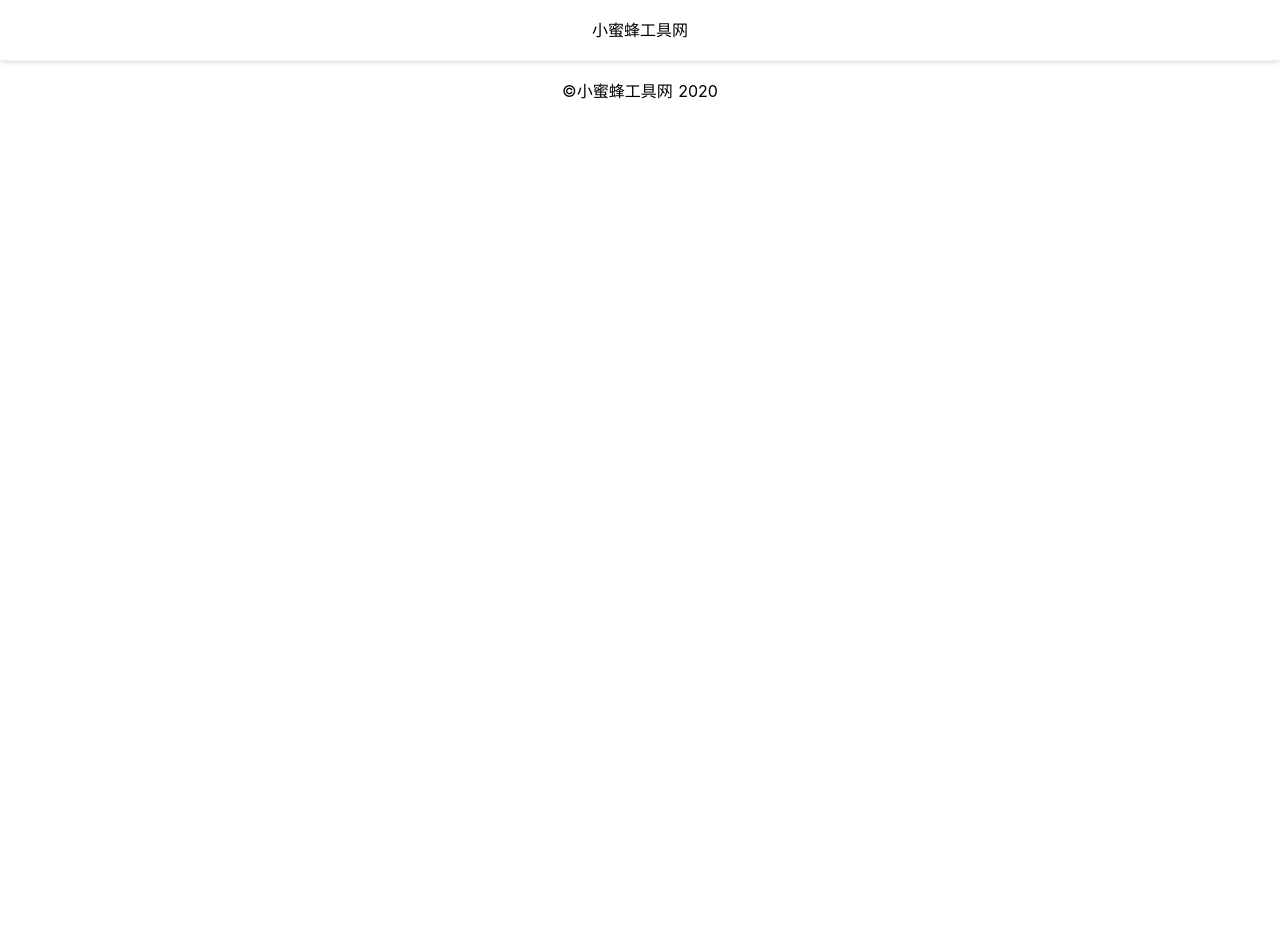
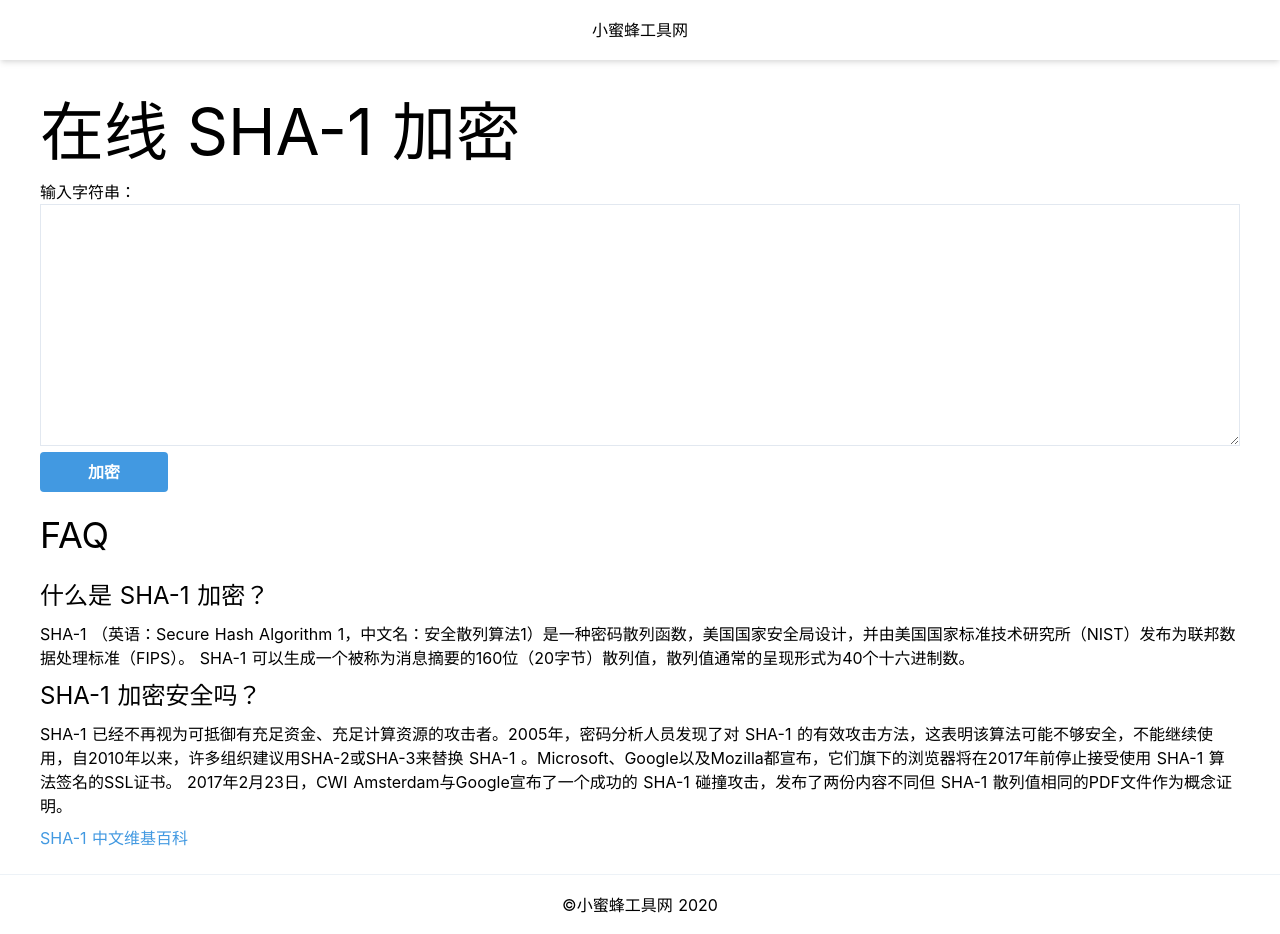
Before and after one commit to sky-builder/online-tools, a Nuxt app: page /hash/sha1 in a window 1280 px wide. Before the commit this address had no page. Before the commit the page ends 800 px from the top, so only its background shows below. Built offline with nearby package versions, Linux system fonts and the light colour scheme.

Commit message:
feat: sha-1 hash

```diff
--- a/package.json
+++ b/package.json
@@ -13,6 +13,7 @@
     "test": "exit 0"
   },
   "dependencies": {
+    "crypto-js": "^4.0.0",
     "nuxt": "^2.0.0"
   },
   "devDependencies": {
--- /dev/null
+++ b/pages/hash/sha1.vue
@@ -0,0 +1,83 @@
+<template>
+  <div>
+    <h1 class="text-6xl">在线 SHA-1 加密</h1>
+    <label for="js-input">输入字符串：</label>
+    <textarea
+      id="js-input"
+      v-model="input"
+      class="border border-gray-300 w-full"
+      name
+      cols="30"
+      rows="10"
+    ></textarea>
+    <button
+      class="bg-blue-500 hover:bg-blue-700 w-32 text-white font-bold py-2 px-4 rounded self-center flex-none"
+      @click="handleClick"
+    >加密</button>
+    <div v-if="isResultVisible">
+      <span>加密结果：</span>
+      <span>{{ output }}</span>
+      <button
+        class="bg-gray-300 hover:bg-gray-500 text-sm text-gray-700 py-1 px-2 rounded self-center flex-none ml-2"
+        @click="handleCopy"
+      >复制</button>
+      <span
+        id="js-copy-msg"
+        class="transition hidden bg-green-300 text-gray-700 text-sm py-1 px-2 rounded self-center flex-none ml-2"
+      >复制成功!</span>
+    </div>
+    <div v-if="isResultVisible">
+      <span>加密文本：</span>
+      <span>{{ input2 }}</span>
+    </div>
+    <h2 class="text-4xl my-4">FAQ</h2>
+    <h3 class="text-2xl my-2">什么是 SHA-1 加密？</h3>
+    <p>
+       SHA-1 （英语：Secure Hash Algorithm 1，中文名：安全散列算法1）是一种密码散列函数，美国国家安全局设计，并由美国国家标准技术研究所（NIST）发布为联邦数据处理标准（FIPS）。 SHA-1 可以生成一个被称为消息摘要的160位（20字节）散列值，散列值通常的呈现形式为40个十六进制数。
+      <br />
+    </p>
+    <h3 class="text-2xl my-2">SHA-1 加密安全吗？</h3>
+    <p>
+       SHA-1 已经不再视为可抵御有充足资金、充足计算资源的攻击者。2005年，密码分析人员发现了对 SHA-1 的有效攻击方法，这表明该算法可能不够安全，不能继续使用，自2010年以来，许多组织建议用SHA-2或SHA-3来替换 SHA-1 。Microsoft、Google以及Mozilla都宣布，它们旗下的浏览器将在2017年前停止接受使用 SHA-1 算法签名的SSL证书。
+      2017年2月23日，CWI Amsterdam与Google宣布了一个成功的 SHA-1 碰撞攻击，发布了两份内容不同但 SHA-1 散列值相同的PDF文件作为概念证明。
+    </p>
+    <a class="text-blue-500 mt-2 inline-block hover:text-blue-700" href="https://zh.wikipedia.org/wiki/ SHA-1 " target="_blank"> SHA-1  中文维基百科</a>
+  </div>
+</template>
+
+<script>
+import copyToClipboard from "@/assets/js/copy-to-clipboard";
+import cryptojs from "crypto-js";
+
+export default {
+  data() {
+    return {
+      isResultVisible: false,
+      input: "",
+      input2: "",
+      output: "",
+      timer: null
+    };
+  },
+  methods: {
+    handleCopy() {
+      copyToClipboard(this.output);
+      let copyMsgEl = document.getElementById("js-copy-msg");
+      copyMsgEl.classList.remove("hidden");
+      clearTimeout(this.timer);
+      this.timer = setTimeout(() => {
+        copyMsgEl.classList.add("hidden");
+        clearTimeout(this.timer);
+      }, 1500);
+    },
+    handleClick() {
+      this.input2 = this.input;
+      this.output = cryptojs.SHA1(this.input2);
+      this.isResultVisible = true;
+    }
+  }
+};
+</script>
+
+<style>
+</style>
--- a/pages/index.vue
+++ b/pages/index.vue
@@ -65,8 +65,13 @@ export default {
       ],
       hashToolList: [
         {
-          name: 'MD5加密',
+          name: 'MD5 加密',
           href: "/hash/md5",
+          icon: ''
+        },
+        {
+          name: 'SHA-1 加密',
+          href: "/hash/sha1",
           icon: ''
         }
       ]
```
Also changed, not shown: 1 other file (tests, documents, lock files or other folders).
